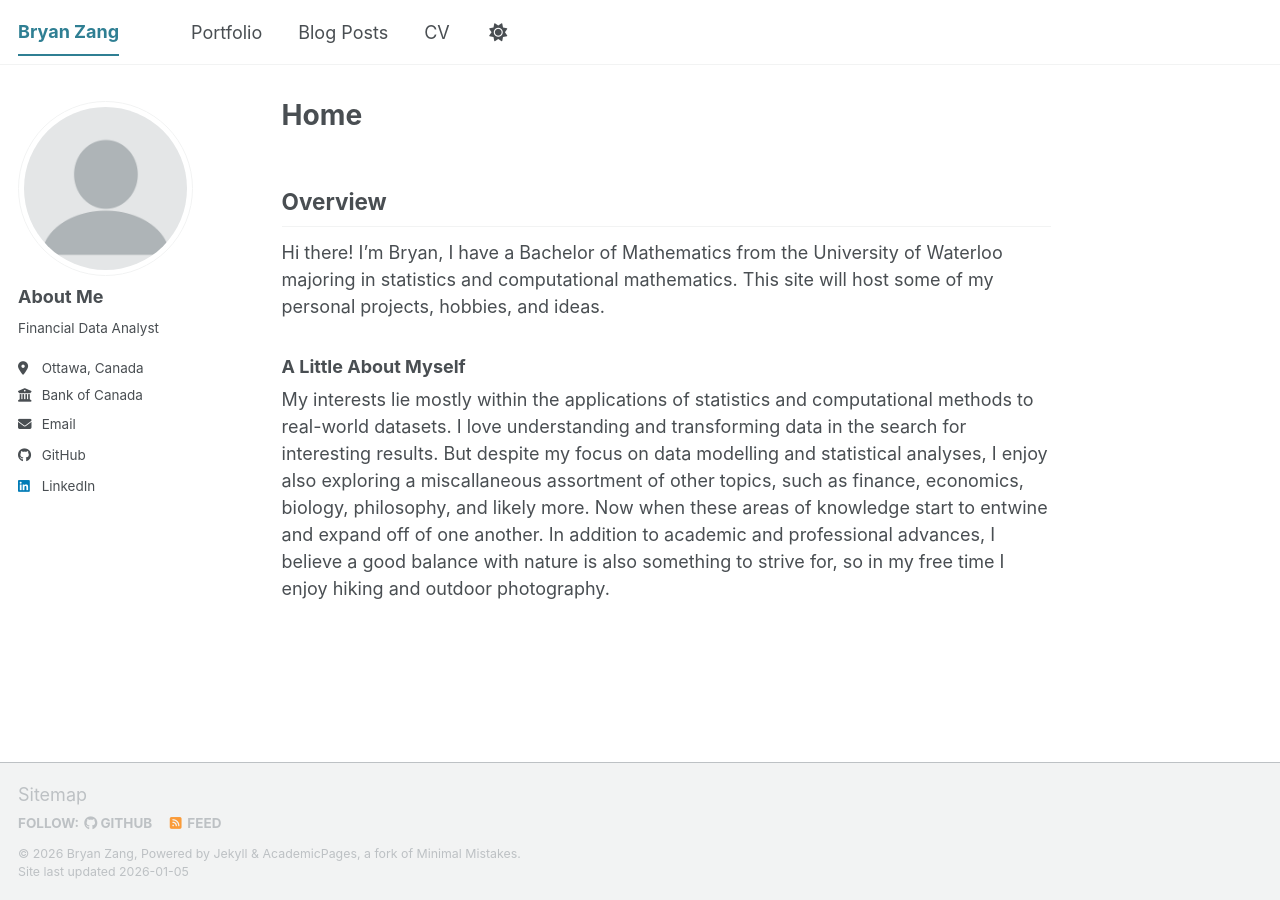
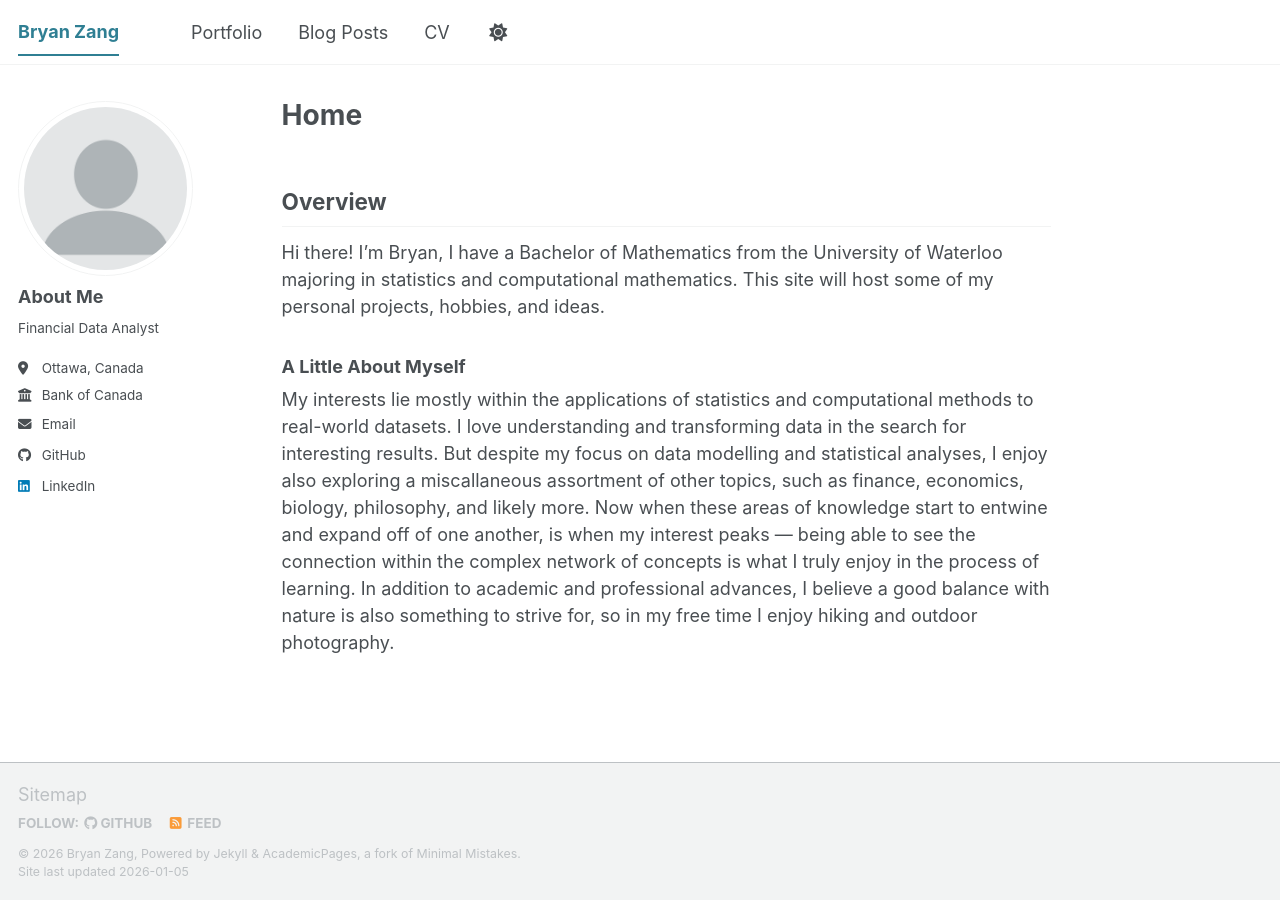
Before and after one commit to bryanzang/bryanzang.github.io, a Jekyll site: the page built from _pages/about.md, in a window 1280 px wide. Built offline with Jekyll 4.4.1, drawn with Linux system fonts in a browser that asks for light colours; a script bundle is joined from its source files by our own code; library files that are not in the unit come from our copies.

```diff
--- a/_pages/about.md
+++ b/_pages/about.md
@@ -11,4 +11,4 @@
 Hi there! I'm Bryan, I have a Bachelor of Mathematics from the University of Waterloo majoring in statistics and computational mathematics. This site will host some of my personal projects, hobbies, and ideas.
 
 ### A Little About Myself
-My interests lie mostly within the applications of statistics and computational methods to real-world datasets. I love understanding and transforming data in the search for interesting results. But despite my focus on data modelling and statistical analyses, I enjoy also exploring a miscallaneous assortment of other topics, such as finance, economics, biology, philosophy, and likely more. Now when these areas of knowledge start to entwine and expand off of one another. In addition to academic and professional advances, I believe a good balance with nature is also something to strive for, so in my free time I enjoy hiking and outdoor photography.
+My interests lie mostly within the applications of statistics and computational methods to real-world datasets. I love understanding and transforming data in the search for interesting results. But despite my focus on data modelling and statistical analyses, I enjoy also exploring a miscallaneous assortment of other topics, such as finance, economics, biology, philosophy, and likely more. Now when these areas of knowledge start to entwine and expand off of one another, is when my interest peaks --- being able to see the connection within the complex network of concepts is what I truly enjoy in the process of learning. In addition to academic and professional advances, I believe a good balance with nature is also something to strive for, so in my free time I enjoy hiking and outdoor photography.
```
